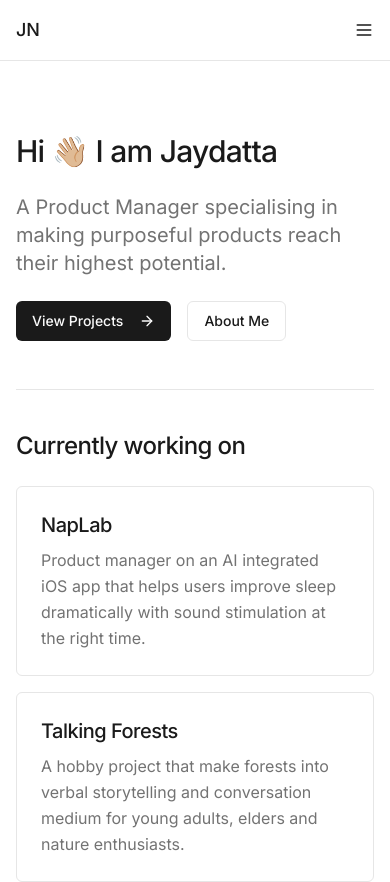
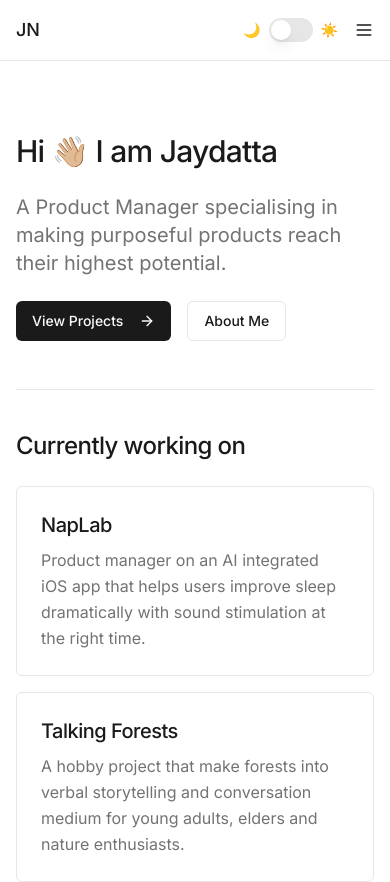
Before and after one commit to jaydattanikalje/notion-pm-space, a React (Vite) app: page / in a window 390 px wide. Shown: the top 882 px of the page. Built offline with nearby package versions, Linux system fonts and the light colour scheme.

Commit message:
Add theme toggle switch to menubar
Implement a theme toggle switch in the menubar to switch between light and dark themes.

```diff
--- a/package.json
+++ b/package.json
@@ -47,7 +47,7 @@
     "embla-carousel-react": "^8.3.0",
     "input-otp": "^1.2.4",
     "lucide-react": "^0.462.0",
-    "next-themes": "^0.3.0",
+    "next-themes": "^0.4.6",
     "react": "^18.3.1",
     "react-day-picker": "^8.10.1",
     "react-dom": "^18.3.1",
--- a/src/App.tsx
+++ b/src/App.tsx
@@ -4,6 +4,7 @@ import { Toaster as Sonner } from "@/components/ui/sonner";
 import { TooltipProvider } from "@/components/ui/tooltip";
 import { QueryClient, QueryClientProvider } from "@tanstack/react-query";
 import { BrowserRouter, Routes, Route } from "react-router-dom";
+import { ThemeProvider } from "@/components/ThemeProvider";
 import Navbar from "./components/Navbar";
 import Footer from "./components/Footer";
 import Index from "./pages/Index";
@@ -17,6 +18,7 @@ const queryClient = new QueryClient();
 
 const App = () => (
   <QueryClientProvider client={queryClient}>
+    <ThemeProvider defaultTheme="light" storageKey="ui-theme">
       <TooltipProvider>
         <Toaster />
         <Sonner />
@@ -37,6 +39,7 @@ const App = () => (
           </div>
         </BrowserRouter>
       </TooltipProvider>
+    </ThemeProvider>
   </QueryClientProvider>
 );
 
--- a/src/components/Navbar.tsx
+++ b/src/components/Navbar.tsx
@@ -1,7 +1,10 @@
+
 import { useState } from "react";
 import { NavLink } from "react-router-dom";
 import { cn } from "@/lib/utils";
 import { Menu, X } from "lucide-react";
+import { ThemeToggle } from "./ThemeToggle";
+
 const Navbar = () => {
   const [isMenuOpen, setIsMenuOpen] = useState(false);
   const toggleMenu = () => setIsMenuOpen(!isMenuOpen);
@@ -18,33 +21,62 @@ const Navbar = () => {
     path: "/contact",
     label: "Contact"
   }];
-  return <header className="border-b border-border sticky top-0 bg-background/95 backdrop-blur-sm z-50">
+
+  return (
+    <header className="border-b border-border sticky top-0 bg-background/95 backdrop-blur-sm z-50">
       <div className="max-w-4xl mx-auto px-4 py-4 flex justify-between items-center">
         <NavLink to="/" className="font-medium text-lg">JN</NavLink>
 
         {/* Desktop Navigation */}
-        <nav className="hidden md:flex space-x-6">
-          {navItems.map(item => <NavLink key={item.path} to={item.path} className={({
-          isActive
-        }) => cn("text-sm text-muted-foreground hover:text-foreground transition-colors", isActive && "text-foreground font-medium")}>
+        <nav className="hidden md:flex items-center space-x-6">
+          {navItems.map(item => (
+            <NavLink
+              key={item.path}
+              to={item.path}
+              className={({ isActive }) => cn(
+                "text-sm text-muted-foreground hover:text-foreground transition-colors",
+                isActive && "text-foreground font-medium"
+              )}
+            >
               {item.label}
-            </NavLink>)}
+            </NavLink>
+          ))}
+          <ThemeToggle />
         </nav>
 
-        {/* Mobile Menu Button */}
-        <button className="md:hidden text-foreground" onClick={toggleMenu} aria-label="Toggle menu">
-          {isMenuOpen ? <X size={20} /> : <Menu size={20} />}
-        </button>
+        {/* Mobile Menu Button and Theme Toggle */}
+        <div className="md:hidden flex items-center space-x-4">
+          <ThemeToggle />
+          <button
+            className="text-foreground"
+            onClick={toggleMenu}
+            aria-label="Toggle menu"
+          >
+            {isMenuOpen ? <X size={20} /> : <Menu size={20} />}
+          </button>
+        </div>
       </div>
 
       {/* Mobile Navigation */}
-      {isMenuOpen && <nav className="md:hidden px-4 pb-4 flex flex-col space-y-4 border-t border-border pt-4">
-          {navItems.map(item => <NavLink key={item.path} to={item.path} className={({
-        isActive
-      }) => cn("text-sm text-muted-foreground hover:text-foreground transition-colors", isActive && "text-foreground font-medium")} onClick={() => setIsMenuOpen(false)}>
+      {isMenuOpen && (
+        <nav className="md:hidden px-4 pb-4 flex flex-col space-y-4 border-t border-border pt-4">
+          {navItems.map(item => (
+            <NavLink
+              key={item.path}
+              to={item.path}
+              className={({ isActive }) => cn(
+                "text-sm text-muted-foreground hover:text-foreground transition-colors",
+                isActive && "text-foreground font-medium"
+              )}
+              onClick={() => setIsMenuOpen(false)}
+            >
               {item.label}
-            </NavLink>)}
-        </nav>}
-    </header>;
+            </NavLink>
+          ))}
+        </nav>
+      )}
+    </header>
+  );
 };
+
 export default Navbar;
--- /dev/null
+++ b/src/components/ThemeProvider.tsx
@@ -0,0 +1,74 @@
+
+import { createContext, useContext, useEffect, useState } from "react"
+
+type Theme = "dark" | "light" | "system"
+
+type ThemeProviderProps = {
+  children: React.ReactNode
+  defaultTheme?: Theme
+  storageKey?: string
+}
+
+type ThemeProviderState = {
+  theme: Theme
+  setTheme: (theme: Theme) => void
+}
+
+const initialState: ThemeProviderState = {
+  theme: "system",
+  setTheme: () => null,
+}
+
+const ThemeProviderContext = createContext<ThemeProviderState>(initialState)
+
+export function ThemeProvider({
+  children,
+  defaultTheme = "system",
+  storageKey = "ui-theme",
+  ...props
+}: ThemeProviderProps) {
+  const [theme, setTheme] = useState<Theme>(
+    () => (localStorage.getItem(storageKey) as Theme) || defaultTheme
+  )
+
+  useEffect(() => {
+    const root = window.document.documentElement
+
+    root.classList.remove("light", "dark")
+
+    if (theme === "system") {
+      const systemTheme = window.matchMedia("(prefers-color-scheme: dark)")
+        .matches
+        ? "dark"
+        : "light"
+
+      root.classList.add(systemTheme)
+      return
+    }
+
+    root.classList.add(theme)
+  }, [theme])
+
+  const value = {
+    theme,
+    setTheme: (theme: Theme) => {
+      localStorage.setItem(storageKey, theme)
+      setTheme(theme)
+    },
+  }
+
+  return (
+    <ThemeProviderContext.Provider {...props} value={value}>
+      {children}
+    </ThemeProviderContext.Provider>
+  )
+}
+
+export const useTheme = () => {
+  const context = useContext(ThemeProviderContext)
+
+  if (context === undefined)
+    throw new Error("useTheme must be used within a ThemeProvider")
+
+  return context
+}
--- /dev/null
+++ b/src/components/ThemeToggle.tsx
@@ -0,0 +1,25 @@
+
+import { useTheme } from "./ThemeProvider"
+import { Switch } from "@/components/ui/switch"
+
+export function ThemeToggle() {
+  const { theme, setTheme } = useTheme()
+
+  const isDark = theme === "dark"
+
+  const toggleTheme = () => {
+    setTheme(isDark ? "light" : "dark")
+  }
+
+  return (
+    <div className="flex items-center space-x-2">
+      <span className="text-sm text-muted-foreground">🌙</span>
+      <Switch
+        checked={isDark}
+        onCheckedChange={toggleTheme}
+        aria-label="Toggle theme"
+      />
+      <span className="text-sm text-muted-foreground">☀️</span>
+    </div>
+  )
+}
--- a/src/index.css
+++ b/src/index.css
@@ -38,6 +38,36 @@
     --radius: 0.5rem;
   }
 
+  .dark {
+    --background: 0 0% 4%;
+    --foreground: 0 0% 98%;
+
+    --card: 0 0% 4%;
+    --card-foreground: 0 0% 98%;
+
+    --popover: 0 0% 4%;
+    --popover-foreground: 0 0% 98%;
+
+    --primary: 0 0% 98%;
+    --primary-foreground: 0 0% 10%;
+
+    --secondary: 0 0% 15%;
+    --secondary-foreground: 0 0% 98%;
+
+    --muted: 0 0% 15%;
+    --muted-foreground: 0 0% 65%;
+
+    --accent: 0 0% 15%;
+    --accent-foreground: 0 0% 98%;
+
+    --destructive: 0 62.8% 30.6%;
+    --destructive-foreground: 0 0% 98%;
+
+    --border: 0 0% 15%;
+    --input: 0 0% 15%;
+    --ring: 0 0% 83%;
+  }
+
   * {
     @apply border-border;
   }
```
Also changed, not shown: 1 other file (tests, documents, lock files or other folders). Lines whose indentation alone changed are shown as unchanged.
